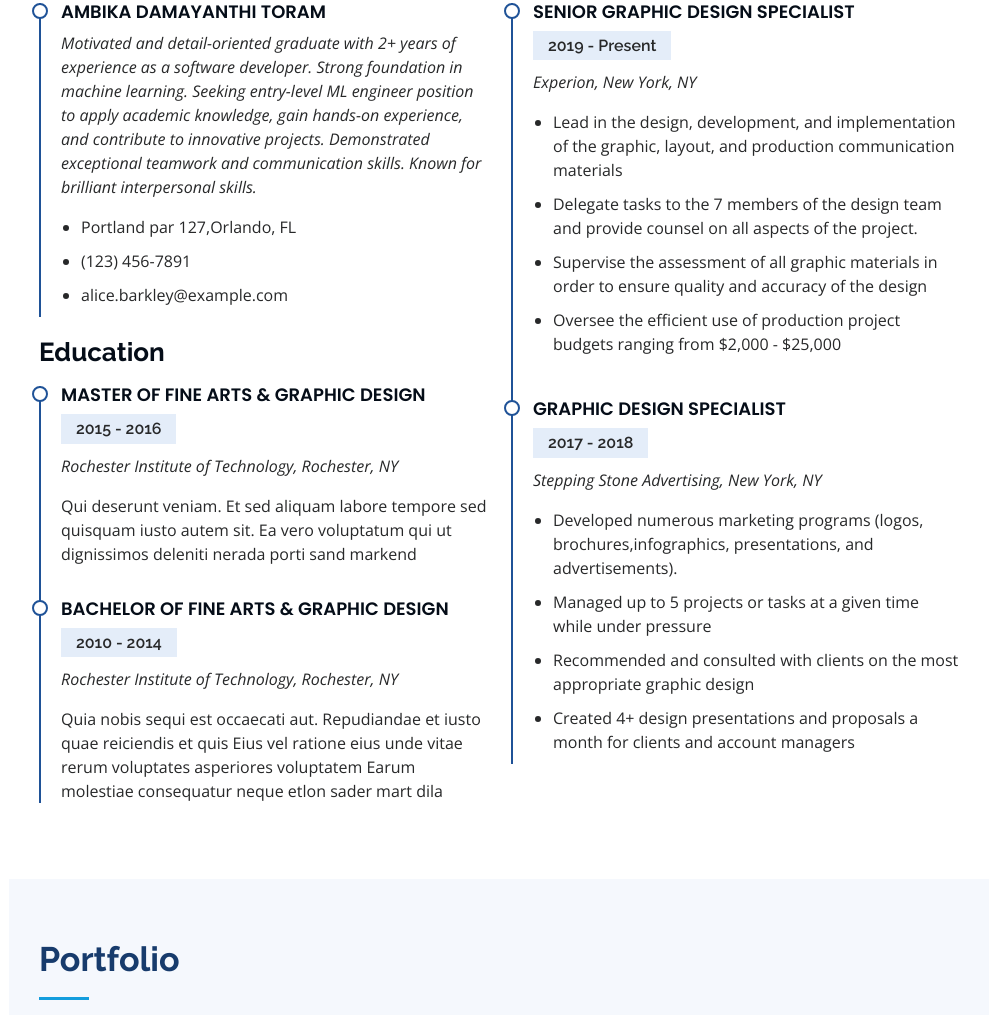
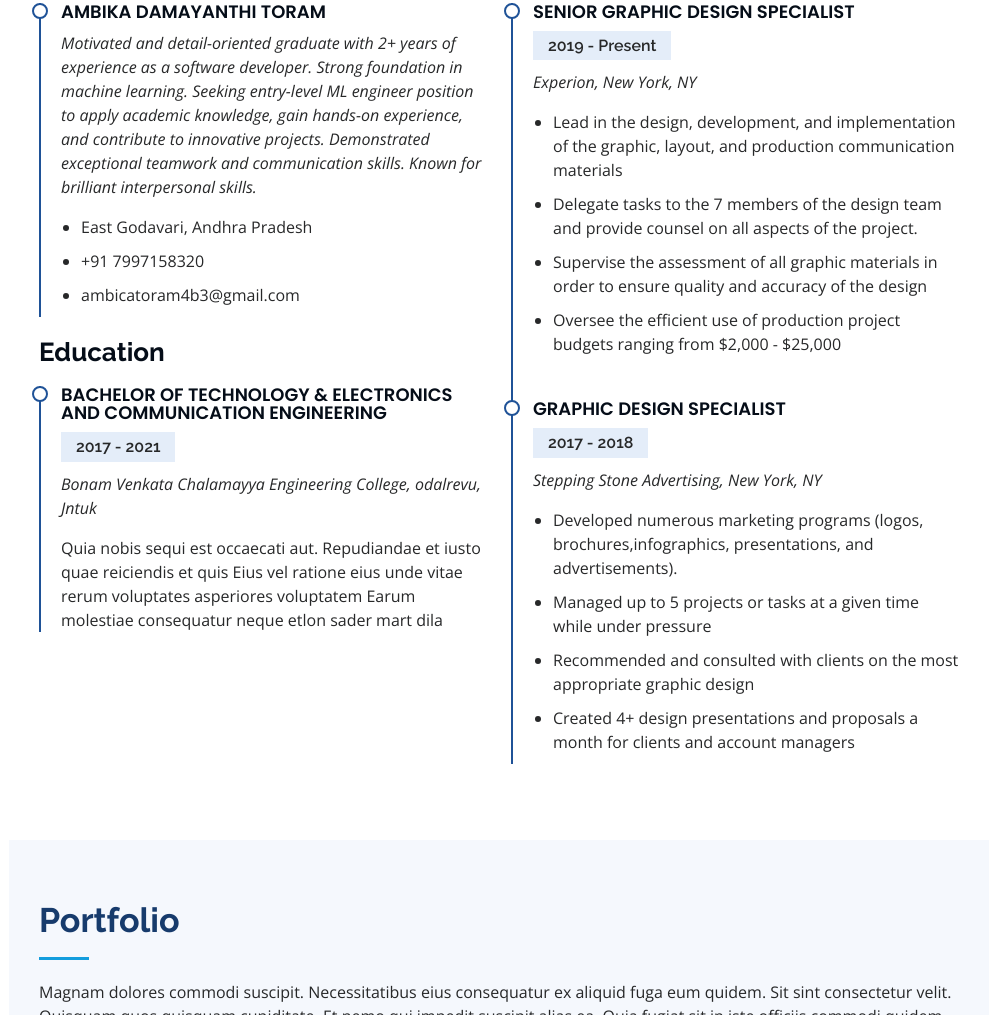
Before and after one commit to AmbikaDamayanthi/super_website, a plain HTML site: page index.htm in a window 1280 px wide. Shown: the part 2017-3032 px from the top of the page, without its empty margins (291-1280 px from the left). Drawn offline with nearby package versions, Linux system fonts and the light colour scheme.

Commit message:
Update index.htm

```diff
--- a/index.htm
+++ b/index.htm
@@ -205,23 +205,19 @@ foundation in machine learning. Seeking entry-level ML engineer position to appl
 gain hands-on experience, and contribute to innovative projects. Demonstrated exceptional
 teamwork and communication skills. Known for brilliant interpersonal skills.</em></p>
               <ul>
-                <li>Portland par 127,Orlando, FL</li>
-                <li>(123) 456-7891</li>
-                <li>alice.barkley@example.com</li>
+                <li>East Godavari, Andhra Pradesh</li>
+                <li>+91 7997158320</li>
+                <li>ambicatoram4b3@gmail.com</li>
               </ul>
             </div>
 
             <h3 class="resume-title">Education</h3>
+
             <div class="resume-item">
-              <h4>Master of Fine Arts &amp; Graphic Design</h4>
-              <h5>2015 - 2016</h5>
-              <p><em>Rochester Institute of Technology, Rochester, NY</em></p>
-              <p>Qui deserunt veniam. Et sed aliquam labore tempore sed quisquam iusto autem sit. Ea vero voluptatum qui ut dignissimos deleniti nerada porti sand markend</p>
-            </div>
-            <div class="resume-item">
-              <h4>Bachelor of Fine Arts &amp; Graphic Design</h4>
-              <h5>2010 - 2014</h5>
-              <p><em>Rochester Institute of Technology, Rochester, NY</em></p>
+              <h4>Bachelor of Technology &amp; Electronics And Communication Engineering</h4>
+              <h5>2017 - 2021</h5>
+              <p><em>Bonam Venkata Chalamayya Engineering
+College, odalrevu, Jntuk</em></p>
               <p>Quia nobis sequi est occaecati aut. Repudiandae et iusto quae reiciendis et quis Eius vel ratione eius unde vitae rerum voluptates asperiores voluptatem Earum molestiae consequatur neque etlon sader mart dila</p>
             </div>
           </div>
```
